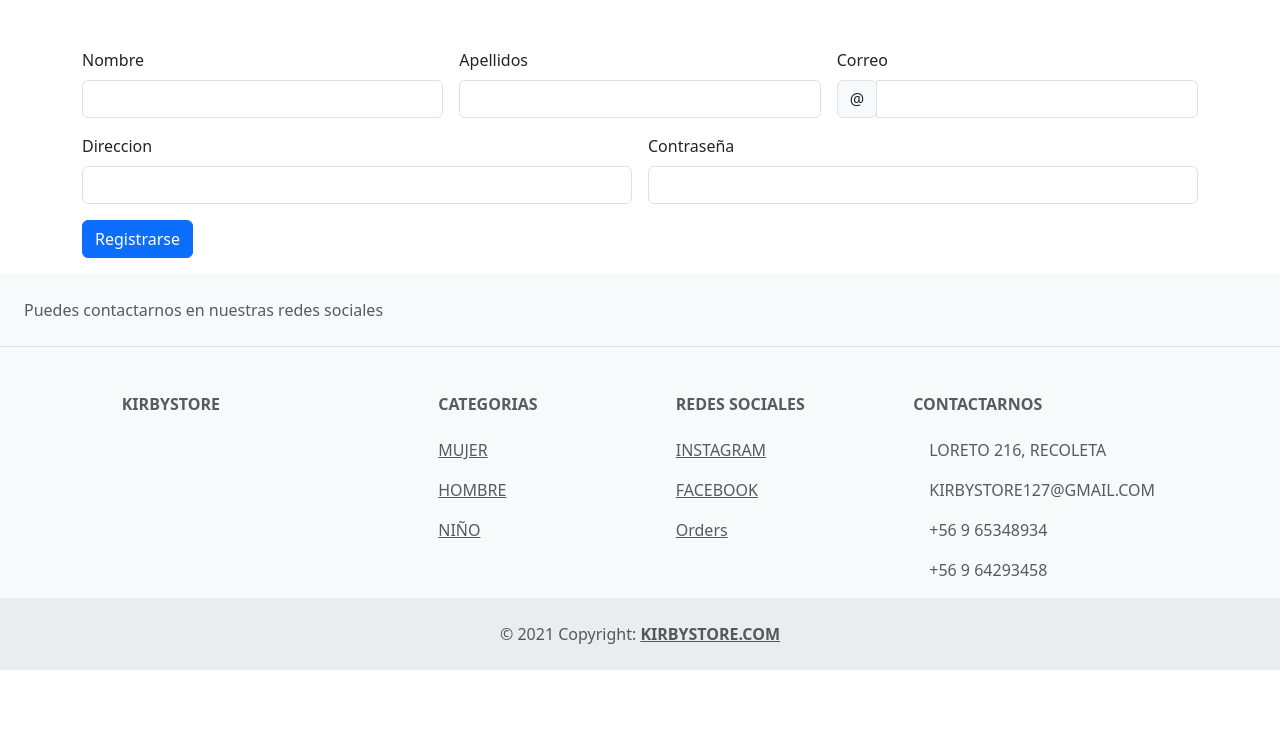
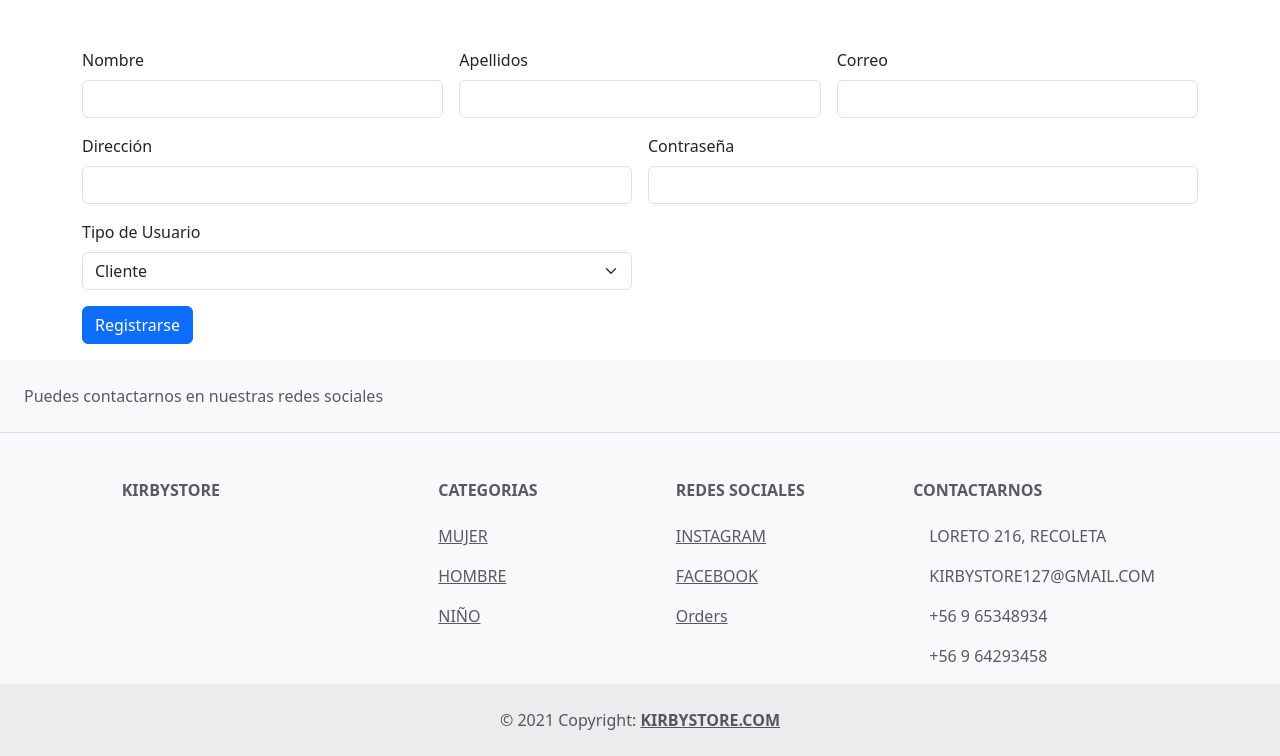
Before and after one commit to subinnie127/proyectointegraciontienda, a Django app: page /registro in a window 1280 px wide. Shown: the part 70-826 px from the top of the page. Before the commit the page ends 740 px from the top, so only its background shows below. Run offline with Django 5.2, Linux system fonts and the light colour scheme; some libraries are stand-ins or nearby versions.

Commit message:
registro

```diff
--- a/core/forms.py
+++ b/core/forms.py
@@ -1,16 +1,11 @@
 from django import forms
+from django.contrib.auth.forms import UserCreationForm
 from .models import Usuario
-from django.forms import ModelForm
 
-class UsuarioForm(ModelForm):
+class UsuarioForm(forms.ModelForm):
     class Meta:
         model = Usuario
         fields = ['email', 'nombre', 'apellido', 'tipo_de_usuario']
-        widgets = {
-            'password': forms.PasswordInput(),
-        }
-
-
 
     def clean_nombre(self):
         nombre = self.cleaned_data['nombre']
@@ -24,7 +19,13 @@ class UsuarioForm(ModelForm):
             raise forms.ValidationError("El apellido debe tener al menos 3 caracteres.")
         return apellido
 
-    # Resto de los métodos de limpieza
+class ClienteRegistroForm(UserCreationForm):
+    class Meta(UserCreationForm.Meta):
+        model = Usuario
+        fields = ['email', 'nombre', 'apellido', 'direccion']
 
-
-    # Métodos de limpieza para el formulario de contacto
+    def clean(self):
+        cleaned_data = super().clean()
+        tipo_de_usuario = 'Cliente'  # Asumiendo que solo los clientes pueden registrarse con este formulario
+        if cleaned_data.get("tipo_de_usuario") != tipo_de_usuario:
+            raise forms.ValidationError("Solo se permite el registro de clientes.")
--- a/core/models.py
+++ b/core/models.py
@@ -2,17 +2,16 @@ from django.contrib.auth.models import AbstractUser, Group, Permission
 from django.db import models
 from django.contrib.auth.hashers import make_password
 
+class Usuario(AbstractUser):
+    email = models.EmailField(unique=True, primary_key=True)
+    nombre = models.CharField(max_length=80, blank=False, null=False, verbose_name="nombre")
+    apellido = models.CharField(max_length=80, blank=False, null=False, verbose_name="nombre")
+    direccion = models.CharField(max_length=255, blank=True, null=True, verbose_name="dirección")
 
-
-class Usuario(AbstractUser):
-    email =  models.EmailField(unique=True, primary_key=True)
-    nombre = models.CharField( max_length=80, blank=False, null=False, verbose_name="nombre")
-    apellido = models.CharField( max_length=80, blank=False, null=False, verbose_name="nombre")
-
-    TIPO_DE_USUARIO =(
-        ('Cliente','Cliente'),
-        ('Bodeguero','Bodeguero'),
-        ('Cajero','Cajero'),
+    TIPO_DE_USUARIO = (
+        ('Cliente', 'Cliente'),
+        ('Bodeguero', 'Bodeguero'),
+        ('Cajero', 'Cajero'),
     )
     tipo_de_usuario = models.CharField(
         max_length=40,
@@ -24,7 +23,7 @@ class Usuario(AbstractUser):
     user_permissions = models.ManyToManyField(Permission, related_name='usuarios_permissions')
 
     def save(self, *args, **kwargs):
-        # Utiliza el campo rut como username
+        # Utiliza el campo email como username
         self.username = self.email
 
         # Hashea y guarda la contraseña de manera segura
--- a/core/templates/core/registro.html
+++ b/core/templates/core/registro.html
@@ -2,30 +2,42 @@
 {% load static %}
 {% block content %}
 <div class="container mt-5">
-<form class="row g-3 needs-validation" novalidate>
+  {% if messages %}
+    <div class="alert alert-success alert-dismissible fade show" role="alert">
+        {% for message in messages %}
+            {{ message }}
+        {% endfor %}
+        <button type="button" class="btn-close" data-bs-dismiss="alert" aria-label="Close"></button>
+    </div>
+  {% endif %}
+  <form class="row g-3 needs-validation" novalidate action="{% url 'registro' %}" method="post">
+    {% csrf_token %}
     <div class="col-md-4 position-relative">
-      <label for="validationTooltip01" class="form-label">Nombre</label>
-      <input type="text" class="form-control" id="validationTooltip01" >
+      <label for="nombre" class="form-label">Nombre</label>
+      <input type="text" class="form-control" id="nombre" name="nombre" required>
     </div>
     <div class="col-md-4 position-relative">
-      <label for="validationTooltip02" class="form-label"> Apellidos</label>
-      <input type="text" class="form-control" id="validationTooltip02">
+      <label for="apellidos" class="form-label">Apellidos</label>
+      <input type="text" class="form-control" id="apellido" name="apellido" required>
     </div>
     <div class="col-md-4 position-relative">
-      <label for="validationTooltipUsername" class="form-label">Correo</label>
-      <div class="input-group has-validation">
-        <span class="input-group-text" id="validationTooltipUsernamePrepend">@</span>
-        <input type="text" class="form-control" id="validationTooltipUsername">
-      </div>
+      <label for="correo" class="form-label">Correo</label>
+      <input type="email" class="form-control" id="email" name="email" required>
     </div>
     <div class="col-md-6 position-relative">
-      <label for="validationTooltip03" class="form-label">Direccion</label>
-      <input type="text" class="form-control">
+      <label for="direccion" class="form-label">Dirección</label>
+      <input type="text" class="form-control" id="direccion" name="direccion" required>
     </div>
     <div class="col-md-6 position-relative">
-        <label for="validationTooltip03" class="form-label">Contraseña</label>
-        <input type="text" class="form-control">
-      </div>
+      <label for="contraseña" class="form-label">Contraseña</label>
+      <input type="password" class="form-control" id="contraseña" name="contraseña" required>
+    </div>
+    <div class="col-md-6 position-relative">
+      <label for="tipo_de_usuario" class="form-label">Tipo de Usuario</label>
+      <select class="form-select" id="tipo_de_usuario" name="tipo_de_usuario" required>
+        <option value="Cliente">Cliente</option>
+      </select>
+    </div>
     <div class="col-12">
       <button class="btn btn-primary" type="submit">Registrarse</button>
     </div>
--- a/core/urls.py
+++ b/core/urls.py
@@ -1,5 +1,6 @@
 from django.urls import path
-from .views import inicio, poblar_bd, Usuario, iniciosesion, registro
+from django.views.generic import CreateView
+from .views import inicio, poblar_bd, Usuario, iniciosesion, registro,  ClienteRegistroView
 from . import views
 from django.contrib import admin
 
@@ -12,5 +13,5 @@ urlpatterns = [
     path('Usuario/<action>/<id>', Usuario, name="Usuario"),
     path('admin',admin.site.urls),
         path('', registro, name="registro"),
-    path('registro', views.registro, name="registro" ),
+    path('registro', ClienteRegistroView.as_view(), name="registro" ),
 ]
--- a/core/views.py
+++ b/core/views.py
@@ -1,6 +1,10 @@
 from django.shortcuts import render, redirect
-from .forms import UsuarioForm
+from .forms import UsuarioForm, ClienteRegistroForm
+from django.views.generic import CreateView
 from .models import Usuario
+from django.urls import reverse_lazy
+from django.contrib import messages
+
 
 def inicio (request):
      return render (request, "core/inicio.html")
@@ -46,3 +50,29 @@ def Usuario(request, action, id):
 def poblar_bd(request):
 
     return redirect(Usuario, action='ins', id = '-1')
+
+class ClienteRegistroView(CreateView):
+    form_class = ClienteRegistroForm
+    template_name = 'core/registro.html'
+    success_url = reverse_lazy('iniciosesion')
+
+    def form_valid(self, form):
+        # Acceder al tipo de usuario del formulario
+        tipo_de_usuario = form.instance.tipo_de_usuario
+        # Validar que el tipo de usuario sea "Cliente"
+        if tipo_de_usuario != 'Cliente':
+            # Agregar mensaje de error al campo tipo_de_usuario
+            form.add_error('tipo_de_usuario', 'Solo se permite el registro de clientes.')
+            # Retornar formulario inválido
+            return self.form_invalid(form)
+
+        # Si el tipo de usuario es "Cliente", guardar el formulario y el usuario
+        self.object = form.save()
+
+        # Agregar mensaje de éxito
+        messages.success(self.request, 'Usuario registrado exitosamente.')
+
+        # Mensaje de depuración para verificar que el usuario se ha guardado
+        print("Usuario guardado correctamente:", self.object)
+
+        return super().form_valid(form)
```
Also changed, not shown: core/migrations/0002_usuario_direccion.py (added), db.sqlite3.
